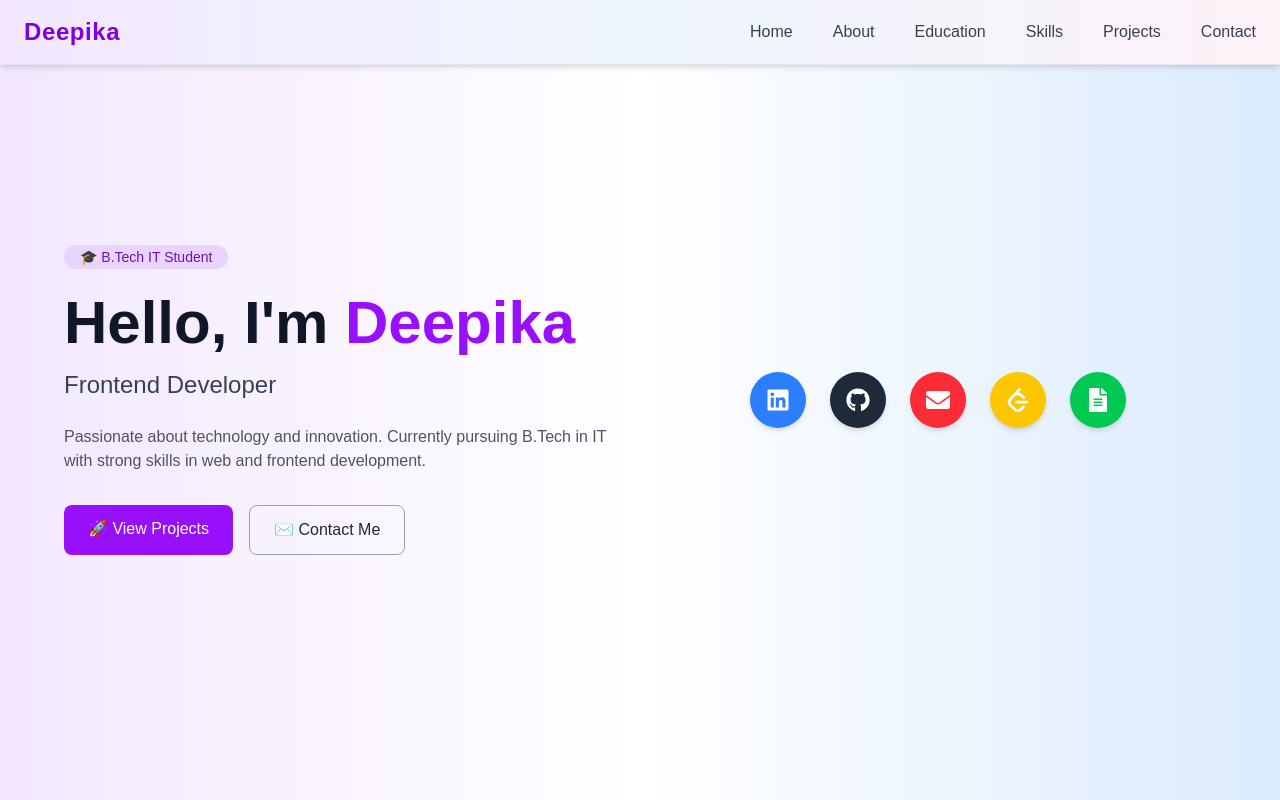
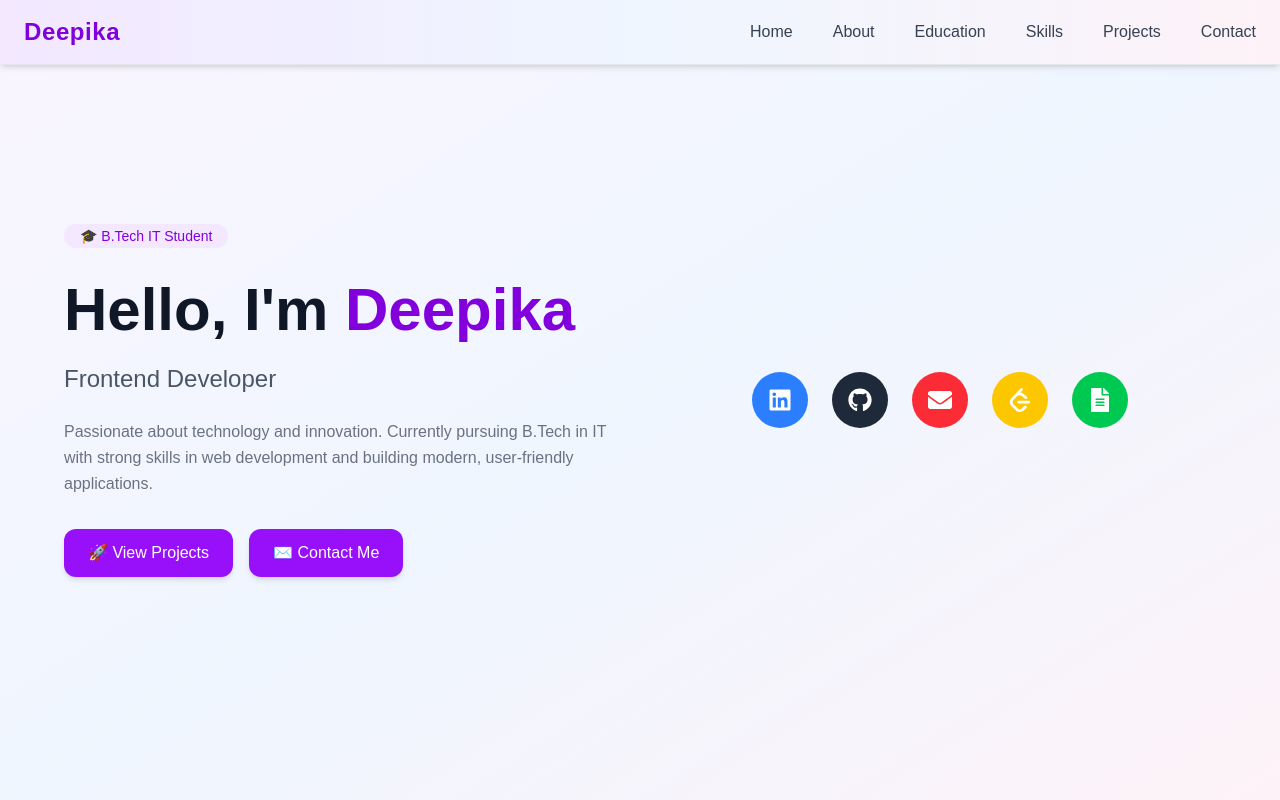
Before and after one commit to Deepika-15B/Deepika-s-Portfolio-Next.js-, a Next.js app: page / in a window 1280 px wide. Shown: the top 800 px of the page. Built offline with nearby package versions, Linux system fonts and the light colour scheme.

Commit message:
Upgrade hero section with premium light UI and improved spacing

```diff
--- a/app/components/Hero.js
+++ b/app/components/Hero.js
@@ -3,39 +3,42 @@ import { SiLeetcode } from "react-icons/si";
 
 export default function Hero() {
   return (
-    <section className="min-h-screen flex items-center justify-center bg-gradient-to-r from-purple-100 via-white to-blue-100 text-gray-900">
+    <section className="min-h-screen flex items-center justify-center bg-gradient-to-br from-purple-50 via-blue-50 to-pink-50 text-gray-900 px-6">
 
-      <div className="max-w-6xl w-full grid md:grid-cols-2 gap-10 items-center">
+      <div className="max-w-6xl w-full grid md:grid-cols-2 gap-12 items-center">
 
         {/* LEFT SIDE */}
         <div>
 
-          <span className="bg-purple-200 text-purple-800 px-4 py-1 rounded-full text-sm">
+          <span className="bg-purple-100 text-purple-700 px-4 py-1 rounded-full text-sm font-medium">
             🎓 B.Tech IT Student
           </span>
 
-          <h1 className="text-5xl md:text-6xl font-bold mt-6">
-            Hello, I'm <span className="text-purple-600">Deepika</span>
+          <h1 className="text-5xl md:text-6xl font-bold mt-6 leading-tight">
+            Hello, I'm <span className="text-purple-700">Deepika</span>
           </h1>
 
-          <h2 className="text-2xl mt-4 text-gray-700">
+          <h2 className="text-2xl mt-4 text-gray-600">
             Frontend Developer
           </h2>
 
-          <p className="mt-6 text-gray-600">
+          <p className="mt-6 text-gray-500 leading-relaxed">
             Passionate about technology and innovation. Currently pursuing
-            B.Tech in IT with strong skills in web and frontend development.
+            B.Tech in IT with strong skills in web development and building
+            modern, user-friendly applications.
           </p>
 
           {/* Buttons */}
-          <div className="mt-8 flex gap-4">
-            <a href="#projects" className="bg-purple-600 text-white px-6 py-3 rounded-lg hover:bg-purple-700 transition">
+          <div className="mt-8 flex gap-4 flex-wrap">
+
+            <a href="#projects" className="bg-purple-600 text-white px-6 py-3 rounded-xl shadow-md hover:bg-purple-700 hover:shadow-lg transition duration-300">
               🚀 View Projects
             </a>
 
-            <a href="#contact" className="border border-gray-400 text-gray-800 px-6 py-3 rounded-lg hover:bg-gray-200 transition">
+            <a href="#contact" className="bg-purple-600 text-white px-6 py-3 rounded-xl shadow-md hover:bg-purple-700 hover:shadow-lg transition duration-300">
               ✉️ Contact Me
             </a>
+
           </div>
 
         </div>
@@ -44,31 +47,31 @@ export default function Hero() {
         <div className="flex justify-center gap-6 flex-wrap">
 
           <a href="https://www.linkedin.com/in/deepika0510" target="_blank">
-            <div className="w-14 h-14 bg-blue-500 text-white rounded-full flex items-center justify-center hover:scale-110 transition shadow-md">
+            <div className="w-14 h-14 bg-blue-500 text-white rounded-full flex items-center justify-center hover:scale-110 hover:shadow-lg transition duration-300">
               <FaLinkedin size={24} />
             </div>
           </a>
 
           <a href="https://github.com/Deepika-15B" target="_blank">
-            <div className="w-14 h-14 bg-gray-800 text-white rounded-full flex items-center justify-center hover:scale-110 transition shadow-md">
+            <div className="w-14 h-14 bg-gray-800 text-white rounded-full flex items-center justify-center hover:scale-110 hover:shadow-lg transition duration-300">
               <FaGithub size={24} />
             </div>
           </a>
 
           <a href="mailto:deepikab.23it@kongu.edu">
-            <div className="w-14 h-14 bg-red-500 text-white rounded-full flex items-center justify-center hover:scale-110 transition shadow-md">
+            <div className="w-14 h-14 bg-red-500 text-white rounded-full flex items-center justify-center hover:scale-110 hover:shadow-lg transition duration-300">
               <FaEnvelope size={24} />
             </div>
           </a>
 
           <a href="https://leetcode.com/u/deepika_0510/" target="_blank">
-            <div className="w-14 h-14 bg-yellow-400 text-white rounded-full flex items-center justify-center hover:scale-110 transition shadow-md">
+            <div className="w-14 h-14 bg-yellow-400 text-white rounded-full flex items-center justify-center hover:scale-110 hover:shadow-lg transition duration-300">
               <SiLeetcode size={24} />
             </div>
           </a>
 
           <a href="/resume.pdf" target="_blank">
-            <div className="w-14 h-14 bg-green-500 text-white rounded-full flex items-center justify-center hover:scale-110 transition shadow-md">
+            <div className="w-14 h-14 bg-green-500 text-white rounded-full flex items-center justify-center hover:scale-110 hover:shadow-lg transition duration-300">
               <FaFileAlt size={24} />
             </div>
           </a>
```
